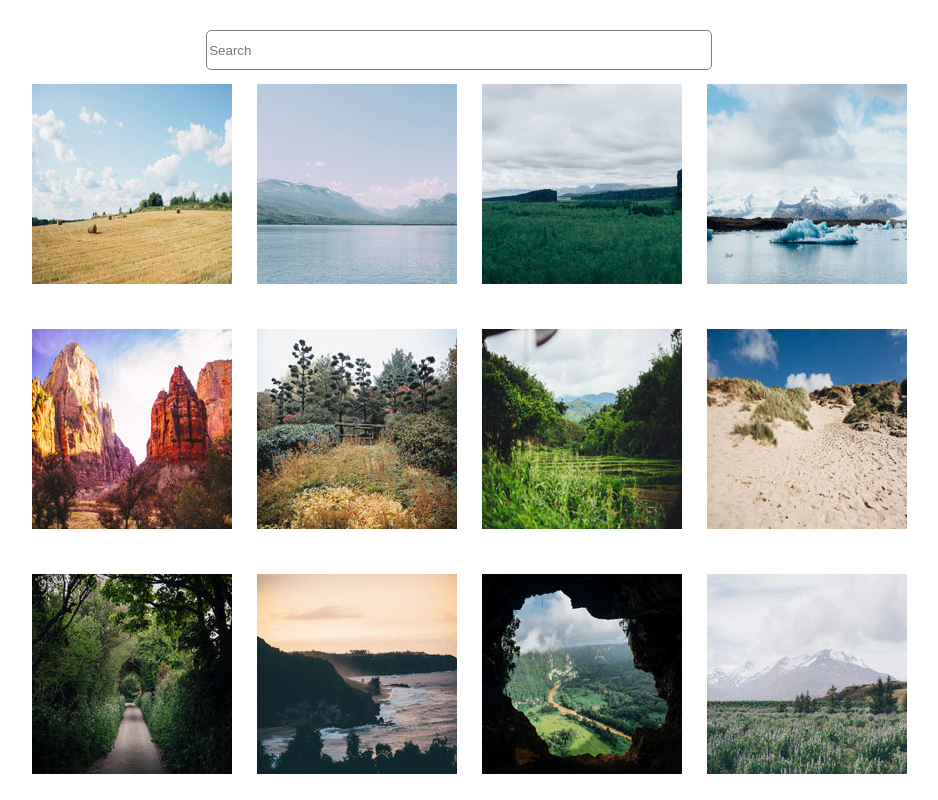
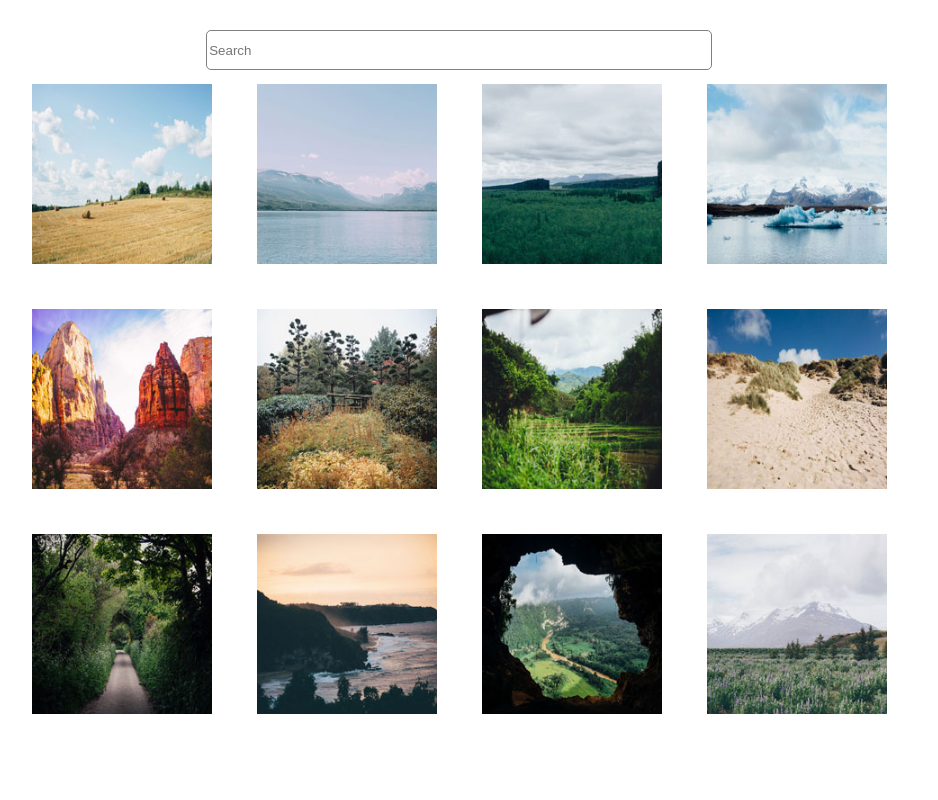
Before and after one commit to alekseynecha77/Project5, a plain HTML site: page index.html in a window 1280 px wide. Shown: the whole page, without its empty margins (181-1119 px from the left). Drawn offline with Linux system fonts and the light colour scheme.

Commit message:
updating

```diff
--- a/css/style.css
+++ b/css/style.css
@@ -26,4 +26,5 @@ img{
     flex-basis: 100%;
     padding: 10px;
     box-sizing: border-box;
+    width: 100%;
 }
--- a/index.html
+++ b/index.html
@@ -12,47 +12,47 @@
 <body>
     <header>
         <form action="index.html" method="post">
-           <input type="search" name="search" id="search" placeholder="Search">
+           <input type="search" onkeyup="search_image()" name="search" id="search" onkeyup="searchimg()" placeholder="Search">
         </form>
     </header>
 
     <main>
         <div class="grid gallery">
             <a href="photos/01.jpg" data-caption="Hay Bales I love hay bales. Took this snap on a drive through the countryside past some straw fields.">
-             <img src="photos/thumbnails/01.jpg" alt="Picture of Hay Bales">
+             <img src="photos/thumbnails/01.jpg" class="photos" alt="Picture of Hay Bales">
             </a>
             <a href="photos/02.jpg" data-caption="Lake The lake was so calm today. We had a great view of the snow on the mountains from here.">
-             <img src="photos/thumbnails/02.jpg" alt="Picture of a lake">
+             <img src="photos/thumbnails/02.jpg" class="photos" alt="Picture of a lake">
             </a>
             <a href="photos/03.jpg" data-caption="Canyon I hiked to the top of the mountain and got this picture of the canyon and trees below.">
-             <img src="photos/thumbnails/03.jpg" alt="Picture of a canyon">
+             <img src="photos/thumbnails/03.jpg" class="photos" alt="Picture of a canyon">
             </a>
             <a href="photos/04.jpg" data-caption="Iceberg It was amazing to see an iceberg up close, it was so cold but didn’t snow today.">
-             <img src="photos/thumbnails/04.jpg" alt="Picture of iceberg">
+             <img src="photos/thumbnails/04.jpg" class="photos" alt="Picture of iceberg">
             </a>
             <a href="photos/05.jpg" data-caption="Desert The red cliffs were beautiful. It was really hot in the desert but we did a lot of walking through the canyons.">
-             <img src="photos/thumbnails/05.jpg" alt="Picture of the red cliffs in the desert">
+             <img src="photos/thumbnails/05.jpg" class="photos" alt="Picture of the red cliffs in the desert">
             </a>
             <a href="photos/06.jpg" data-caption="Fall Fall is coming, I love when the leaves on the trees start to change color.">
-             <img src="photos/thumbnails/06.jpg" alt="Picture of fall leaves changing colors">
+             <img src="photos/thumbnails/06.jpg" class="photos" alt="Picture of fall leaves changing colors">
             </a>
             <a href="photos/07.jpg" data-caption="Plantation I drove past this plantation yesterday, everything is so green!">
-             <img src="photos/thumbnails/07.jpg" alt="Picture of a plantation">
+             <img src="photos/thumbnails/07.jpg" class="photos" alt="Picture of a plantation">
             </a>
             <a href="photos/08.jpg" data-caption="Dunes My summer vacation to the Oregon Coast. I love the sandy dunes!">
-             <img src="photos/thumbnails/08.jpg" alt="Picture of sand dunes">
+             <img src="photos/thumbnails/08.jpg" class="photos" alt="Picture of sand dunes">
             </a>
             <a href="photos/09.jpg" data-caption="Countryside LaneWe enjoyed a quiet stroll down this countryside lane.">
-             <img src="photos/thumbnails/09.jpg" alt="Picture of Countryside">
+             <img src="photos/thumbnails/09.jpg" class="photos" alt="Picture of Countryside">
             </a>
             <a href="photos/10.jpg" data-caption="Sunset Sunset at the coast! The sky turned a lovely shade of orange.">
-             <img src="photos/thumbnails/10.jpg" alt="Picture of a sunset">
+             <img src="photos/thumbnails/10.jpg" class="photos" alt="Picture of a sunset">
             </a>
             <a href="photos/11.jpg" data-caption="Cave I did a tour of a cave today and the view of the landscape below was breathtaking.">
-             <img src="photos/thumbnails/11.jpg" alt="Picture of a cave">
+             <img src="photos/thumbnails/11.jpg" class="photos" alt="Picture of a cave">
             </a>
             <a href="photos/12.jpg" data-caption="Bluebells I walked through this meadow of bluebells and got a good view of the snow on the mountain before the fog came in.">
-             <img src="photos/thumbnails/12.jpg" alt="Picture of bluebells meadow">
+             <img src="photos/thumbnails/12.jpg" class="photos"alt="Picture of bluebells meadow">
             </a>
          </div>
        <!-- https://cdnjs.cloudflare.com/ajax/libs/baguettebox.js/1.11.1/baguetteBox.js -->
--- a/js/app.js
+++ b/js/app.js
@@ -1,3 +1,14 @@
-baguetteBox.run('.gallery');
+function search_image() {
+    let input = document.getElementById('search').value
+    input=input.toLowerCase();
+    let x = document.getAttribute('img');
 
-const search = new Filter('search', 'data-caption');
+    for (i = 0; i < x.length; i++) {
+        if (!x[i].innerHTML.toLowerCase().includes(input)) {
+            x[i].style.display="none";
+        }
+        else {
+            x[i].style.display="list-item";
+        }
+    }
+}
--- a/js/searchFilter.js
+++ b/js/searchFilter.js
@@ -18,4 +18,4 @@
  *   const search = new Filter('search', 'data-caption');
  */
 
- const _0x5837=['none','data-caption','toLowerCase','keyup','keyEvent','getAttribute','display','searchEvent','querySelectorAll','links','style','querySelector','value','target','search'];(function(_0x6a942d,_0x583795){const _0x58155f=function(_0x5361ed){while(--_0x5361ed){_0x6a942d['push'](_0x6a942d['shift']());}};_0x58155f(++_0x583795);}(_0x5837,0x7f));const _0x5815=function(_0x6a942d,_0x583795){_0x6a942d=_0x6a942d-0x0;let _0x58155f=_0x5837[_0x6a942d];return _0x58155f;};const handleSearch=(_0x36e785,_0x56d539)=>{const _0x257686=_0x36e785[_0x5815('0x6')][_0x5815('0x5')][_0x5815('0xa')]();_0x56d539['forEach'](_0x14b59e=>{let _0x3dba43=_0x14b59e[_0x5815('0xd')](_0x5815('0x9'))[_0x5815('0xa')]();_0x3dba43['includes'](_0x257686)||!_0x257686?_0x14b59e[_0x5815('0x3')][_0x5815('0xe')]='':_0x14b59e['style'][_0x5815('0xe')]=_0x5815('0x8');});};class Filter{constructor(_0x59f7e0,_0x140b2a){this[_0x5815('0x2')]=document[_0x5815('0x1')]('['+_0x140b2a+']');this[_0x5815('0xc')]=document[_0x5815('0x4')]('#'+_0x59f7e0)['addEventListener'](_0x5815('0xb'),_0x568d4e=>{handleSearch(_0x568d4e,this[_0x5815('0x2')]);});this[_0x5815('0x0')]=document[_0x5815('0x4')]('#'+_0x59f7e0)['addEventListener'](_0x5815('0x7'),_0x2df773=>{handleSearch(_0x2df773,this[_0x5815('0x2')]);});}}
+//  const _0x5837=['none','data-caption','toLowerCase','keyup','keyEvent','getAttribute','display','searchEvent','querySelectorAll','links','style','querySelector','value','target','search'];(function(_0x6a942d,_0x583795){const _0x58155f=function(_0x5361ed){while(--_0x5361ed){_0x6a942d['push'](_0x6a942d['shift']());}};_0x58155f(++_0x583795);}(_0x5837,0x7f));const _0x5815=function(_0x6a942d,_0x583795){_0x6a942d=_0x6a942d-0x0;let _0x58155f=_0x5837[_0x6a942d];return _0x58155f;};const handleSearch=(_0x36e785,_0x56d539)=>{const _0x257686=_0x36e785[_0x5815('0x6')][_0x5815('0x5')][_0x5815('0xa')]();_0x56d539['forEach'](_0x14b59e=>{let _0x3dba43=_0x14b59e[_0x5815('0xd')](_0x5815('0x9'))[_0x5815('0xa')]();_0x3dba43['includes'](_0x257686)||!_0x257686?_0x14b59e[_0x5815('0x3')][_0x5815('0xe')]='':_0x14b59e['style'][_0x5815('0xe')]=_0x5815('0x8');});};class Filter{constructor(_0x59f7e0,_0x140b2a){this[_0x5815('0x2')]=document[_0x5815('0x1')]('['+_0x140b2a+']');this[_0x5815('0xc')]=document[_0x5815('0x4')]('#'+_0x59f7e0)['addEventListener'](_0x5815('0xb'),_0x568d4e=>{handleSearch(_0x568d4e,this[_0x5815('0x2')]);});this[_0x5815('0x0')]=document[_0x5815('0x4')]('#'+_0x59f7e0)['addEventListener'](_0x5815('0x7'),_0x2df773=>{handleSearch(_0x2df773,this[_0x5815('0x2')]);});}}
```
